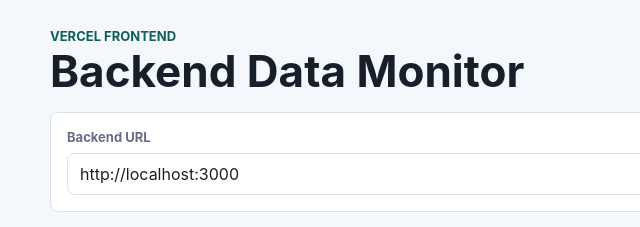
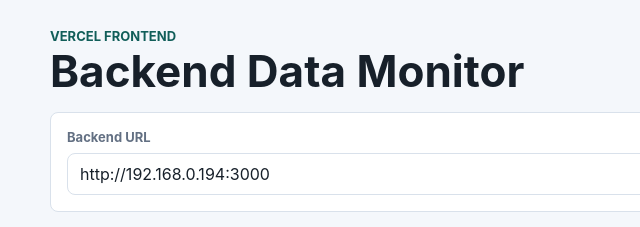
Before and after one commit to rashaeshaal/demo, a plain HTML site: page frontend/index.html in a window 1280 px wide. Shown: the top 227 px of the page, 0-640 px from the left. Drawn offline with Linux system fonts and the light colour scheme; no server answers.

Commit message:
added new

```diff
--- a/frontend/index.html
+++ b/frontend/index.html
@@ -22,7 +22,7 @@
       <section class="controls">
         <label for="backendUrl">Backend URL</label>
         <div class="url-row">
-          <input id="backendUrl" type="url" value="http://localhost:3000" />
+          <input id="backendUrl" type="url" value="http://192.168.0.194:3000" />
           <button id="saveBackendUrl">Save</button>
           <button id="refreshNow">Refresh</button>
         </div>
```
